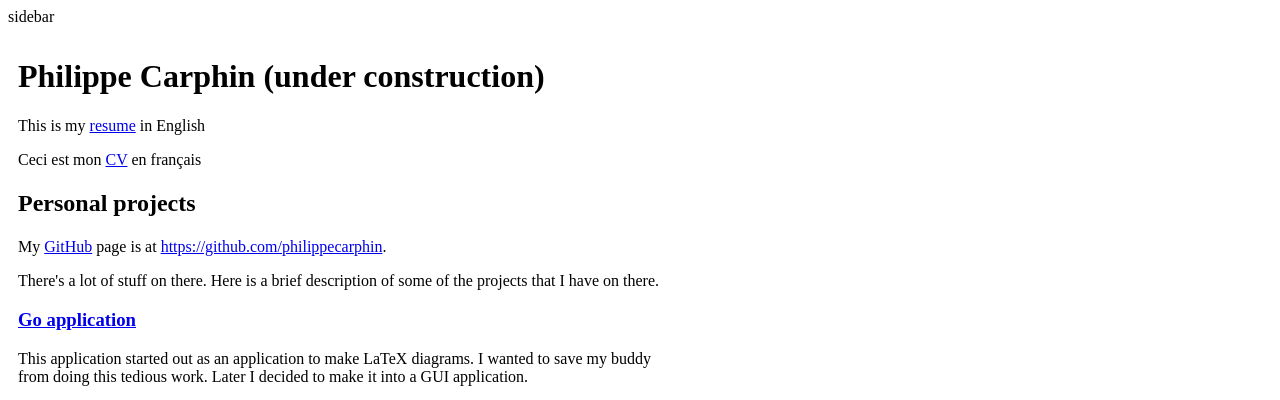
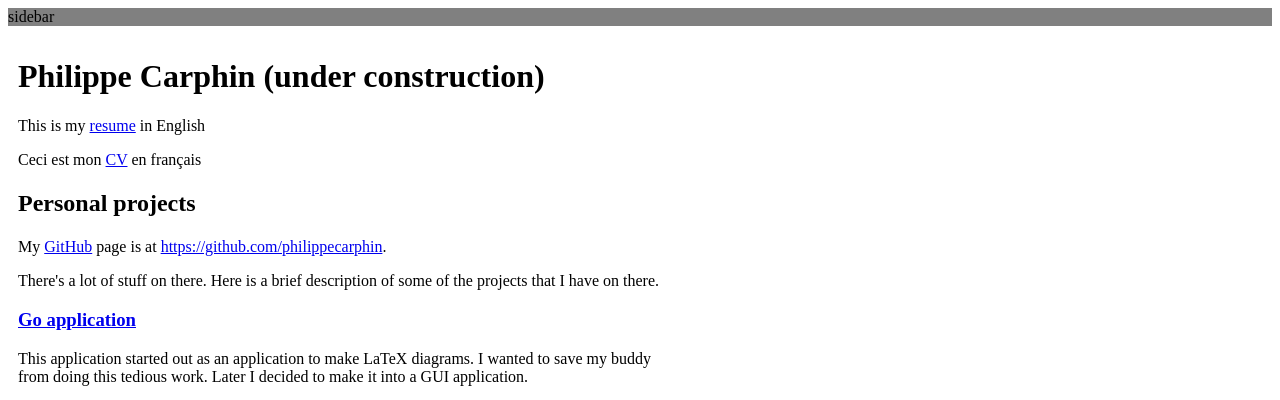
Before and after one commit to PhilippeCarphin/flask_test, a Flask app: page / in a window 1280 px wide. Shown: the top 400 px of the page. Run offline with Flask 2, Linux system fonts and the light colour scheme; parts of the project's set-up code (start-up, migrations or seed data) failed here and were passed over.

Commit message:
Added style of sidebar

```diff
--- a/app/static/style.css
+++ b/app/static/style.css
@@ -11,6 +11,11 @@ h1,h2,h3 {
     justify-content: center;
 }
 
+.sidebar {
+    min-width:150px;
+    background-color:grey;
+}
+
 .content {
     max-width:650px;
     margin:0px;
```
